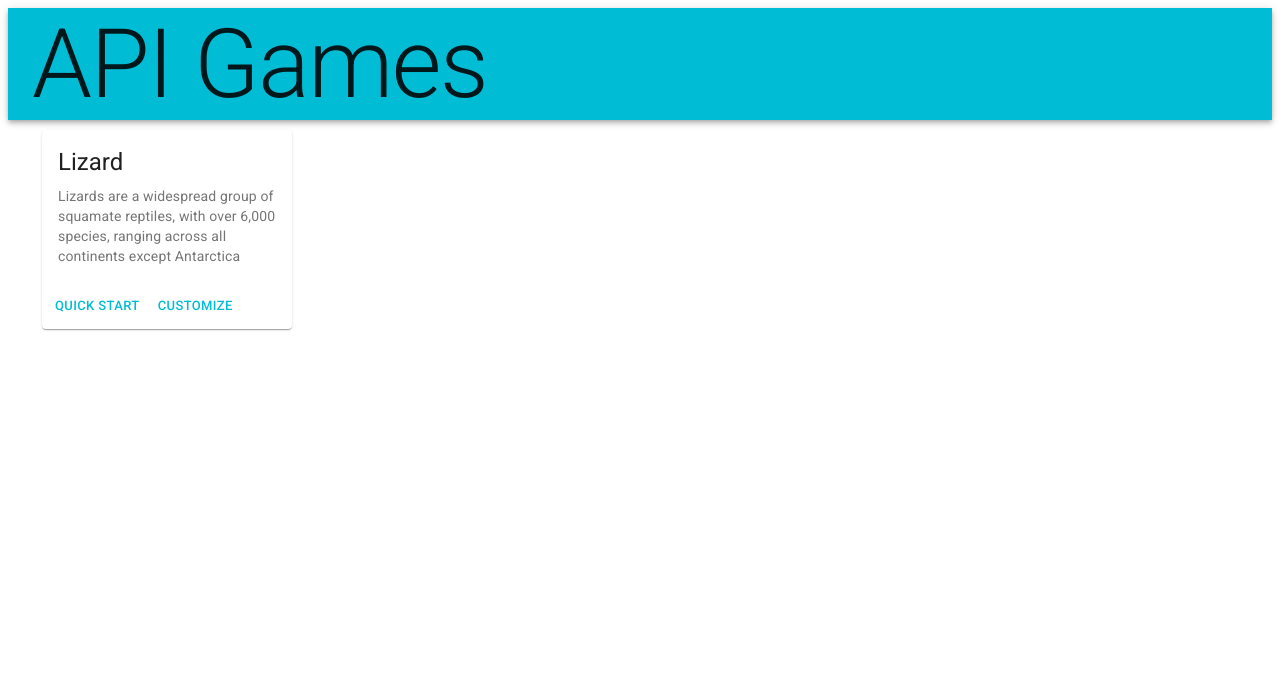
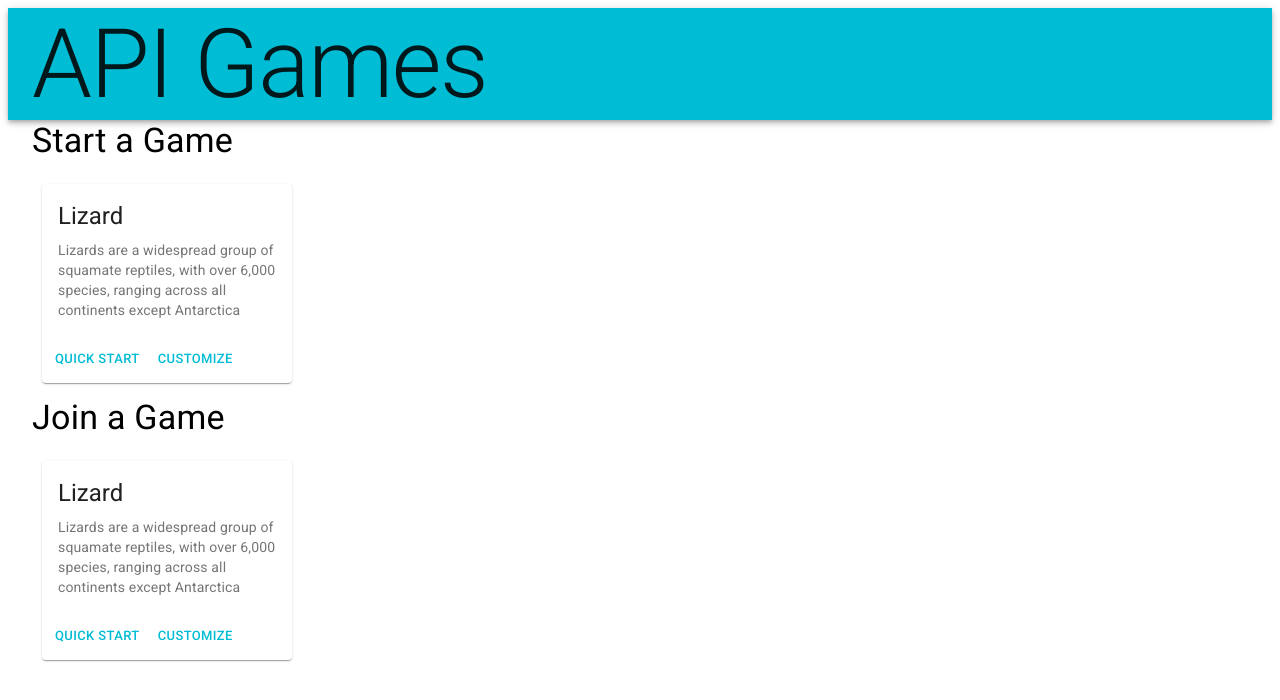
Before and after one commit to chadgarlandscg/player-ui, a React (Vite) app: page / in a window 1280 px wide. Shown: the top 700 px of the page. Built offline with nearby package versions, Linux system fonts and the light colour scheme.

Commit message:
Add title to CardCarousel

```diff
--- a/src/App/Content/Home/Home.tsx
+++ b/src/App/Content/Home/Home.tsx
@@ -1,3 +1,4 @@
+import { Typography } from '@material-ui/core';
 import React from 'react';
 import { CardCarousel } from '../../../Components/Carousels/CardCarousel';
 
@@ -6,7 +7,11 @@ export const Home: React.FC = () => {
         description: "Lizards are a widespread group of squamate reptiles, with over 6,000 species, ranging across all continents except Antarctica",
         title: "Lizard"
     };
+
     return (
-        <CardCarousel cards={[card]}/>
+        <div>
+            <CardCarousel title="Start a Game" cards={[card]}/>
+            <CardCarousel title="Join a Game" cards={[card]}/>
+        </div>
     );
 }
--- a/src/Components/Carousels/CardCarousel.tsx
+++ b/src/Components/Carousels/CardCarousel.tsx
@@ -1,15 +1,22 @@
+import { Typography } from '@material-ui/core';
 import React from 'react';
 import { PhotoCard, PhotoCardProps } from '../Cards/PhotoCard';
 import { Carousel } from './Carousel'
 
 interface CardCarouselProps {
+  title: string;
   cards: PhotoCardProps[]
 }
 
-export const CardCarousel: React.FC<CardCarouselProps> = ({cards}) => {
+export const CardCarousel: React.FC<CardCarouselProps> = ({title, cards}) => {
   return (
-    <Carousel>
-        {cards.map((card, i) => <PhotoCard key={i} {...card}/>)}
-    </Carousel>
+    <>
+      <Typography gutterBottom variant="h4" component="h2">
+          {title}
+      </Typography>
+      <Carousel>
+          {cards.map((card, i) => <PhotoCard key={i} {...card}/>)}
+      </Carousel>
+    </>
   );
 }
--- a/src/Components/Carousels/Carousel.tsx
+++ b/src/Components/Carousels/Carousel.tsx
@@ -12,7 +12,7 @@ const useStyles = makeStyles((theme: Theme) =>
       width: 'max-content',
     },
     scrollContainer: {
-      overflowX: 'scroll',
+      overflowX: 'auto',
     },
     card: {
       height: 140,
```
